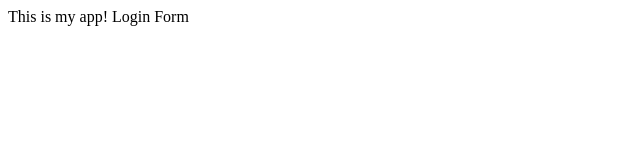
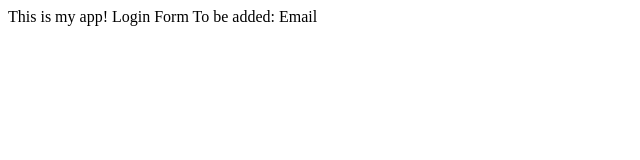
Before and after one commit to mschukat/app1, a plain HTML site: page index.html in a window 1280 px wide. Shown: the whole page, without its empty margins (0-640 px from the left). Drawn offline with Linux system fonts and the light colour scheme.

Commit message:
Reference to email in index.html added

```diff
--- a/index.html
+++ b/index.html
@@ -5,5 +5,6 @@
 <body>
   This is my app!
   Login Form
+  To be added: Email
 </body>
 </html>
```
Also changed, not shown: email.html (added).
